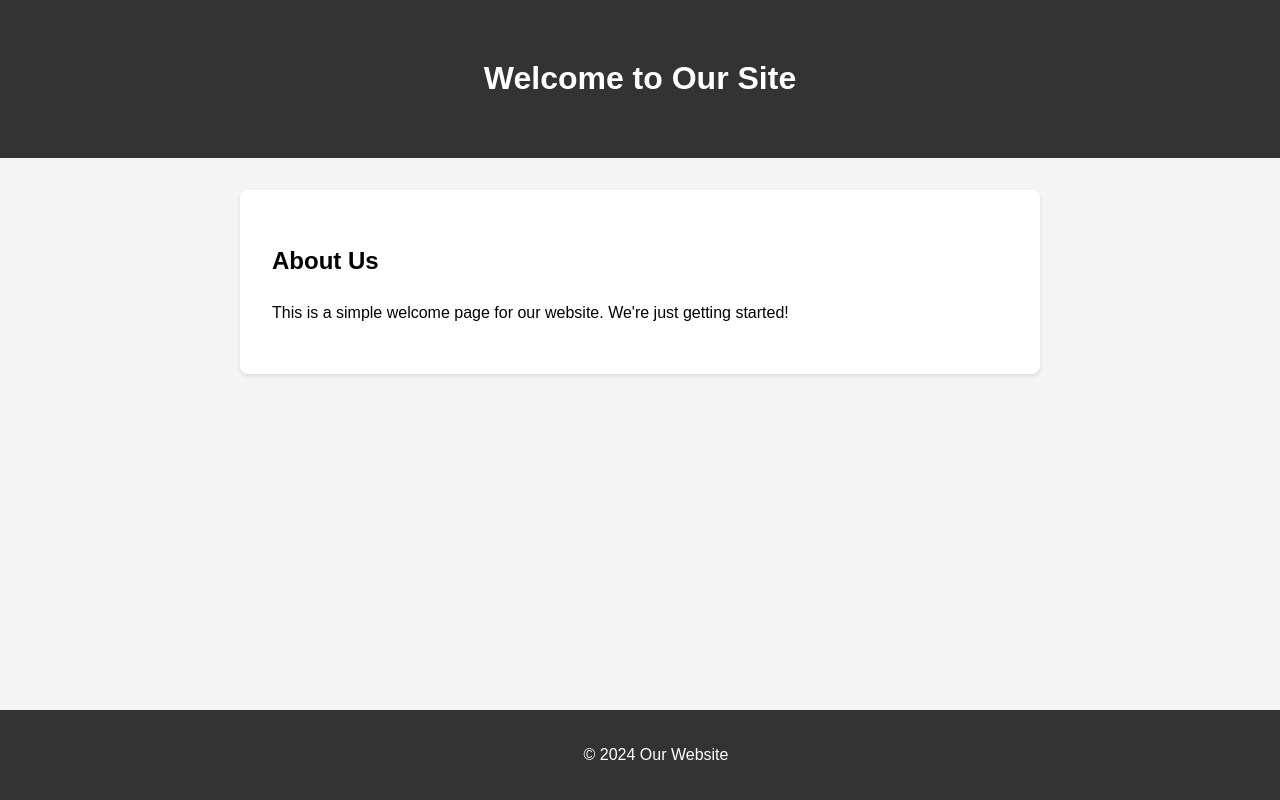
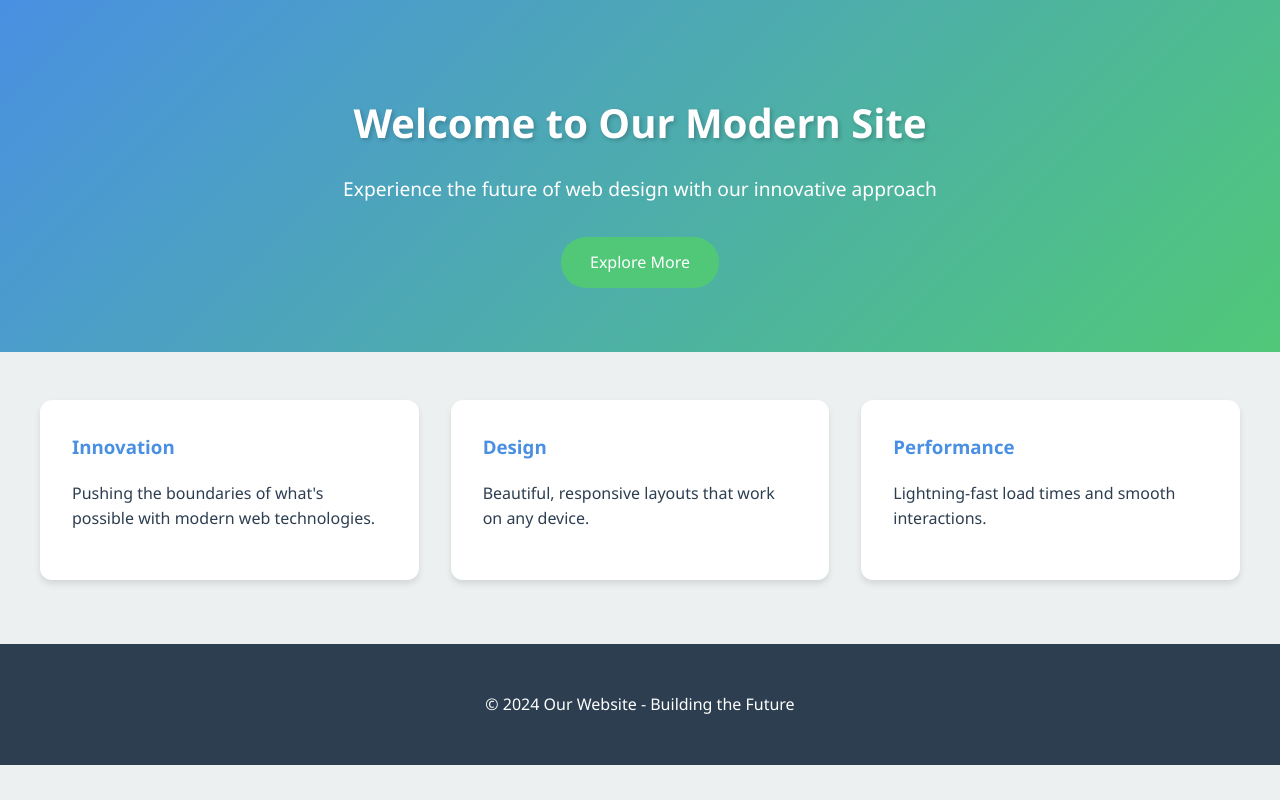
Before and after one commit to SaudiJew/SaudiJew-test, a plain HTML site: page index.html in a window 1280 px wide. Drawn offline with Linux system fonts and the light colour scheme.

Commit message:
Implement modern design with new features

```diff
--- a/index.html
+++ b/index.html
@@ -3,59 +3,127 @@
 <head>
     <meta charset="UTF-8">
     <meta name="viewport" content="width=device-width, initial-scale=1.0">
-    <title>Welcome Page</title>
+    <title>Welcome to Our Modern Site</title>
     <style>
+        :root {
+            --primary-color: #4a90e2;
+            --secondary-color: #50c878;
+            --dark-color: #2c3e50;
+            --light-color: #ecf0f1;
+        }
+
         body {
-            font-family: Arial, sans-serif;
+            font-family: 'Segoe UI', Tahoma, Geneva, Verdana, sans-serif;
             line-height: 1.6;
             margin: 0;
             padding: 0;
-            background-color: #f4f4f4;
+            background-color: var(--light-color);
+            color: var(--dark-color);
         }
 
         header {
-            background-color: #333;
+            background: linear-gradient(135deg, var(--primary-color), var(--secondary-color));
             color: white;
             text-align: center;
-            padding: 2rem;
+            padding: 4rem 2rem;
+        }
+
+        .hero {
+            max-width: 800px;
+            margin: 0 auto;
+        }
+
+        .hero h1 {
+            font-size: 2.5rem;
+            margin-bottom: 1rem;
+            text-shadow: 2px 2px 4px rgba(0,0,0,0.2);
+        }
+
+        .hero p {
+            font-size: 1.2rem;
+            margin-bottom: 2rem;
         }
 
         main {
-            max-width: 800px;
+            max-width: 1200px;
             margin: 2rem auto;
             padding: 0 1rem;
         }
 
-        section {
+        .features {
+            display: grid;
+            grid-template-columns: repeat(auto-fit, minmax(250px, 1fr));
+            gap: 2rem;
+            margin: 3rem 0;
+        }
+
+        .feature-card {
             background-color: white;
             padding: 2rem;
-            border-radius: 8px;
-            box-shadow: 0 2px 4px rgba(0,0,0,0.1);
+            border-radius: 12px;
+            box-shadow: 0 4px 6px rgba(0,0,0,0.1);
+            transition: transform 0.3s ease;
+        }
+
+        .feature-card:hover {
+            transform: translateY(-5px);
+        }
+
+        .feature-card h3 {
+            color: var(--primary-color);
+            margin-top: 0;
         }
 
         footer {
             text-align: center;
-            padding: 1rem;
-            background-color: #333;
+            padding: 2rem;
+            background-color: var(--dark-color);
             color: white;
-            position: fixed;
-            bottom: 0;
-            width: 100%;
+            margin-top: 4rem;
+        }
+
+        .btn {
+            display: inline-block;
+            padding: 0.8rem 1.8rem;
+            background-color: var(--secondary-color);
+            color: white;
+            text-decoration: none;
+            border-radius: 25px;
+            transition: all 0.3s ease;
+        }
+
+        .btn:hover {
+            background-color: var(--primary-color);
+            transform: scale(1.05);
         }
     </style>
 </head>
 <body>
     <header>
-        <h1>Welcome to Our Site</h1>
+        <div class="hero">
+            <h1>Welcome to Our Modern Site</h1>
+            <p>Experience the future of web design with our innovative approach</p>
+            <a href="#features" class="btn">Explore More</a>
+        </div>
     </header>
     <main>
-        <section>
-            <h2>About Us</h2>
-            <p>This is a simple welcome page for our website. We're just getting started!</p>
+        <section id="features" class="features">
+            <div class="feature-card">
+                <h3>Innovation</h3>
+                <p>Pushing the boundaries of what's possible with modern web technologies.</p>
+            </div>
+            <div class="feature-card">
+                <h3>Design</h3>
+                <p>Beautiful, responsive layouts that work on any device.</p>
+            </div>
+            <div class="feature-card">
+                <h3>Performance</h3>
+                <p>Lightning-fast load times and smooth interactions.</p>
+            </div>
         </section>
     </main>
     <footer>
-        <p>&copy; 2024 Our Website</p>
+        <p>&copy; 2024 Our Website - Building the Future</p>
     </footer>
 </body>
 </html>
```
